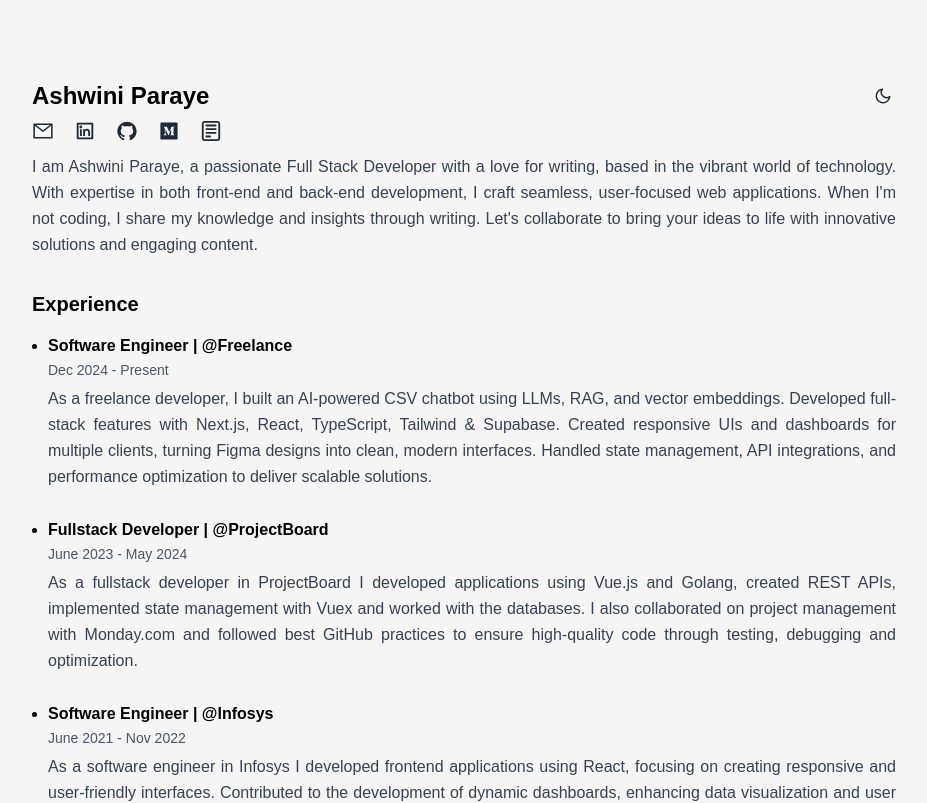
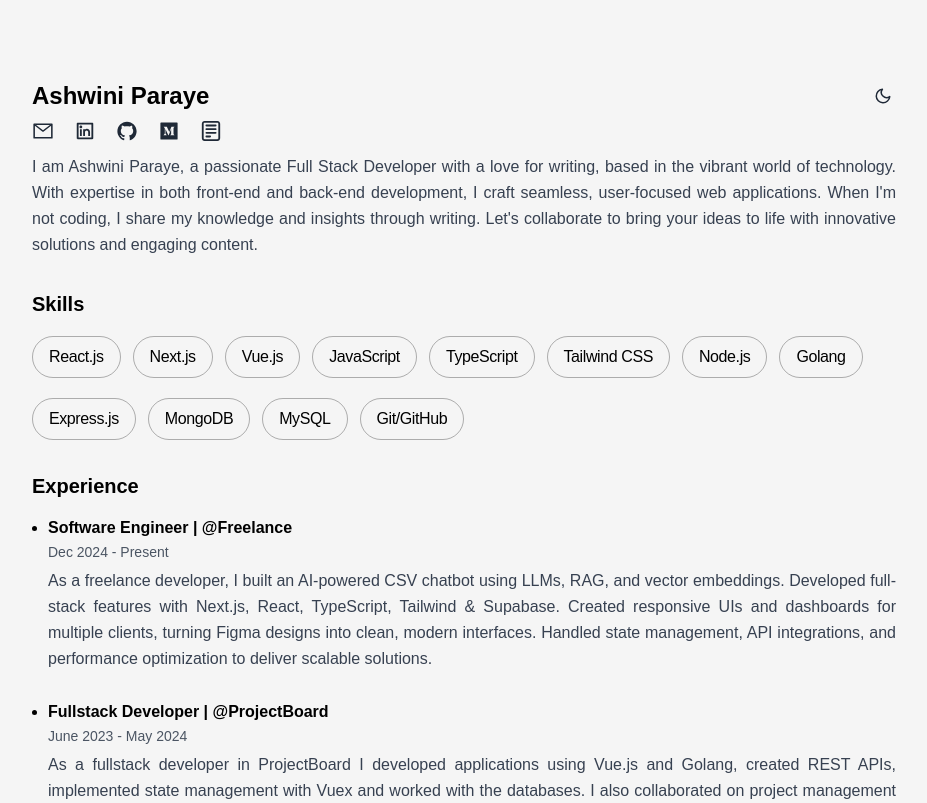
Before and after one commit to AshwiniParaye1/Portfolio3, a Next.js app: page / in a window 1280 px wide. Shown: the top 803 px of the page, without its empty margins (176-1103 px from the left). Built offline with nearby package versions, Linux system fonts and the light colour scheme; no server answers; a web font is replaced by a local one.

Commit message:
added skills

```diff
--- /dev/null
+++ b/app/components/Skills.jsx
@@ -0,0 +1,50 @@
+"use client";
+
+import React from "react";
+import { motion } from "framer-motion";
+
+const skills = [
+  "React.js",
+  "Next.js",
+  "Vue.js",
+  "JavaScript",
+  "TypeScript",
+  "Tailwind CSS",
+  "Node.js",
+  "Golang",
+  "Express.js",
+  "MongoDB",
+  "MySQL",
+  "Git/GitHub",
+];
+
+const Skills = () => {
+  return (
+    <section className="flex flex-col mb-4">
+      <h2 className="text-lg sm:text-xl font-semibold mb-2 text-black dark:text-white hover-underline-animation hover-purple">
+        Skills
+      </h2>
+      <div className="flex flex-wrap gap-3">
+        {skills.map((skill, index) => (
+          <motion.span
+            key={skill}
+            initial={{ opacity: 0, y: 20 }}
+            whileInView={{ opacity: 1, y: 0 }}
+            transition={{
+              delay: index * 0.05,
+              duration: 0.4,
+              ease: "easeOut",
+            }}
+            className="border border-neutral-700/40 dark:border-neutral-300/20 rounded-full px-4 py-2
+                       text-base tracking-tight hover:bg-neutral-200/10
+                       dark:hover:bg-neutral-800/50 cursor-default transition-colors mt-2"
+          >
+            {skill}
+          </motion.span>
+        ))}
+      </div>
+    </section>
+  );
+};
+
+export default Skills;
--- a/app/page.js
+++ b/app/page.js
@@ -11,6 +11,7 @@
 
 // Import motion from framer-motion
 import { motion } from "framer-motion";
+import Skills from "./components/Skills";
 
 const Page = () => {
   // Define a common animation variant for consistency
@@ -41,6 +42,16 @@
         viewport={{ amount: 0.3 }} // Animate every time 30% of section is in view
       >
         <About />
+      </motion.section>
+
+      {/* Skills Section */}
+      <motion.section
+        variants={sectionVariants}
+        initial="hidden"
+        whileInView="visible"
+        viewport={{ amount: 0.3 }}
+      >
+        <Skills />
       </motion.section>
 
       {/* Experience Section */}
```
